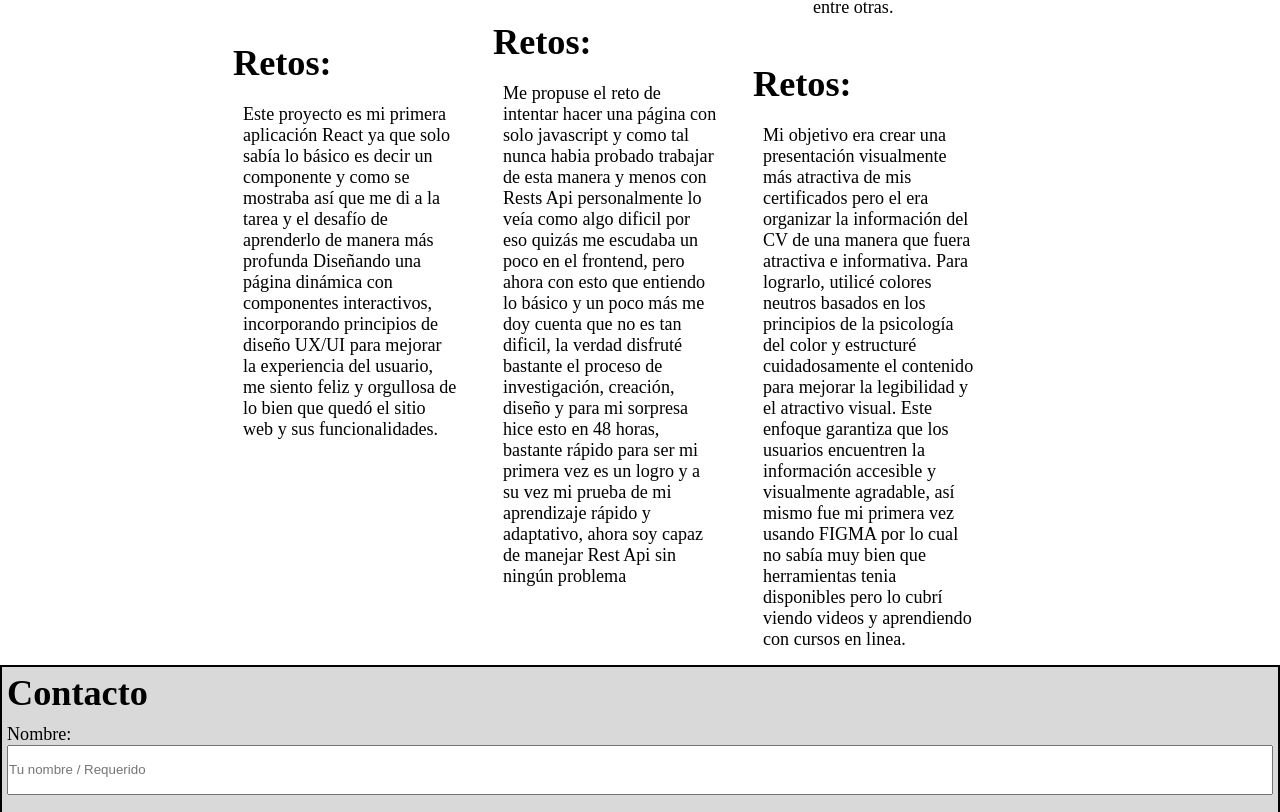
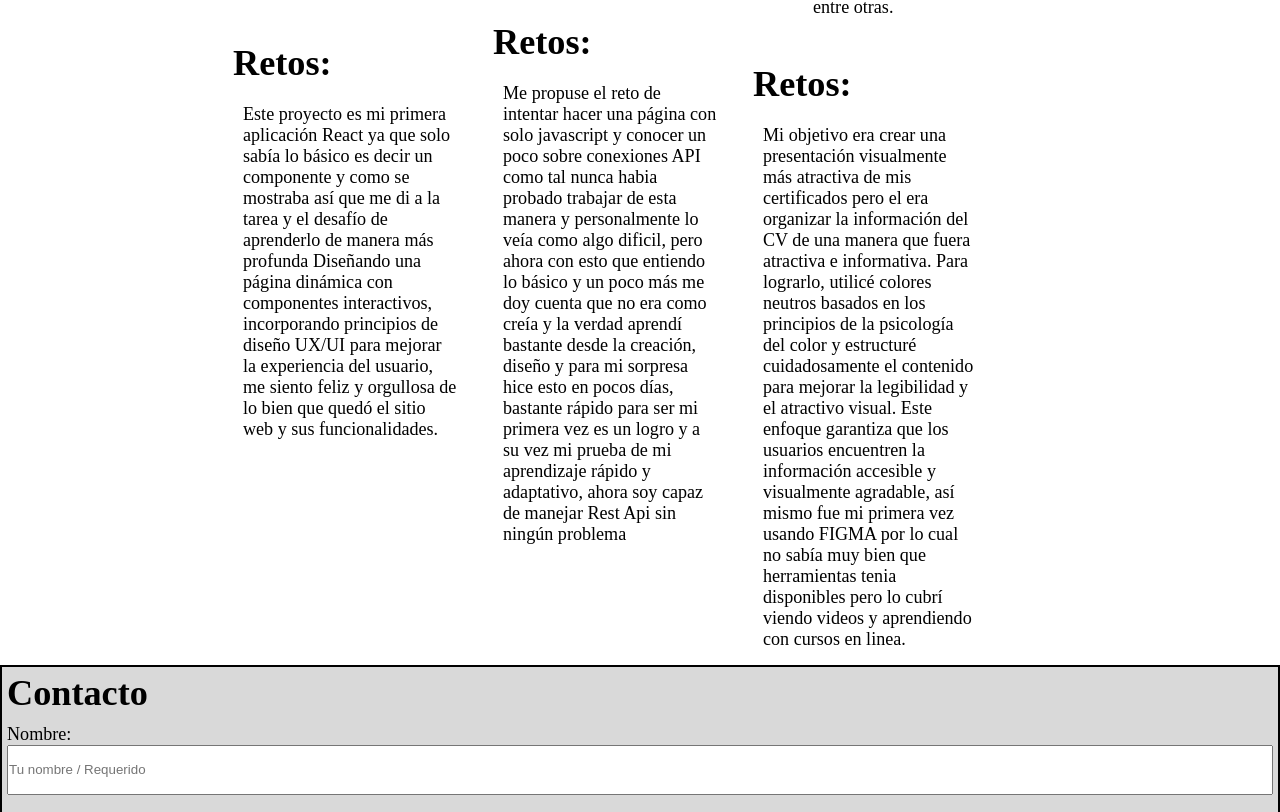
Before and after one commit to Leyla-Carmona/Portfolio, a plain HTML site: page index_spanish.html in a window 1280 px wide. Shown: the part 2616-3428 px from the top of the page. Drawn offline with Linux system fonts and the light colour scheme; some packages are replaced by stand-ins of ours; a script that the page names is missing.

Commit message:
$git commit

```diff
--- a/index_spanish.html
+++ b/index_spanish.html
@@ -213,7 +213,7 @@
                             </li>
                         </ul> <br>
                         <h1>Retos:</h1>
-                        <p> Me propuse el reto de intentar hacer una página con solo javascript y como tal nunca habia probado trabajar de esta manera y menos con Rests Api personalmente lo veía como algo dificil por eso quizás me escudaba un poco en el frontend, pero ahora con esto que entiendo lo básico y un poco más me doy cuenta que no es tan dificil, la verdad disfruté bastante el proceso de investigación, creación, diseño y para mi sorpresa hice esto en 48 horas, bastante rápido para ser mi primera vez es un logro y a su vez mi prueba de mi aprendizaje rápido y adaptativo, ahora soy capaz de manejar Rest Api sin ningún problema</p>
+                        <p> Me propuse el reto de intentar hacer una página con solo javascript y conocer un poco sobre conexiones API  como tal nunca habia probado trabajar de esta manera y personalmente lo veía como algo dificil, pero ahora con esto que entiendo lo básico y un poco más me doy cuenta que no era como creía y la verdad aprendí bastante desde la creación, diseño y para mi sorpresa hice esto en pocos días, bastante rápido para ser mi primera vez es un logro y a su vez mi prueba de mi aprendizaje rápido y adaptativo, ahora soy capaz de manejar Rest Api sin ningún problema</p>
                     </figure>
                 </div>
 
```
